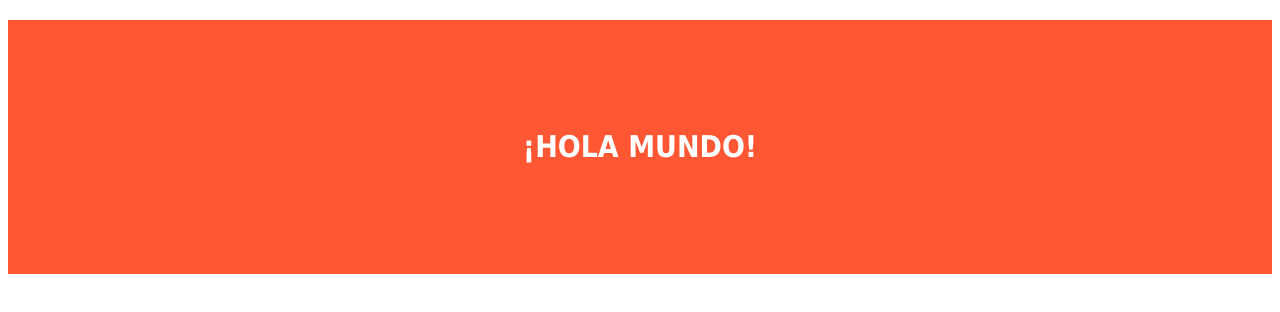
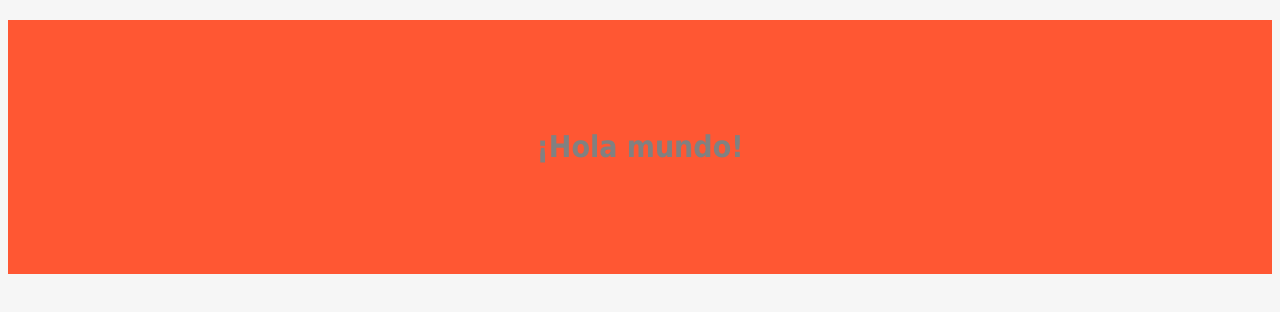
Before and after one commit to uo68216/sew-practica0-individual, a plain HTML site: page index.html in a window 1280 px wide. Drawn offline with Linux system fonts and the light colour scheme.

Commit message:
Modificamos estilos.css con 1 error a proposito

```diff
--- a/estilo.css
+++ b/estilo.css
@@ -1,11 +1,12 @@
 body {
-      font: 400 15px Tahoma; /*Familia sans-serif*/
+      font: 400 15px Tahoma, sans-serif; /*Familia sans-serif*/
       line-height: 1.8;
       color: #818181;
+	  background-color:#f6f6f6;
   }
 h1 {
       background-color:#FF5733;
-      color: #fff;
+      color: #fff
       text-transform: uppercase;
       padding: 100px 25px;
       text-align: center;
```
